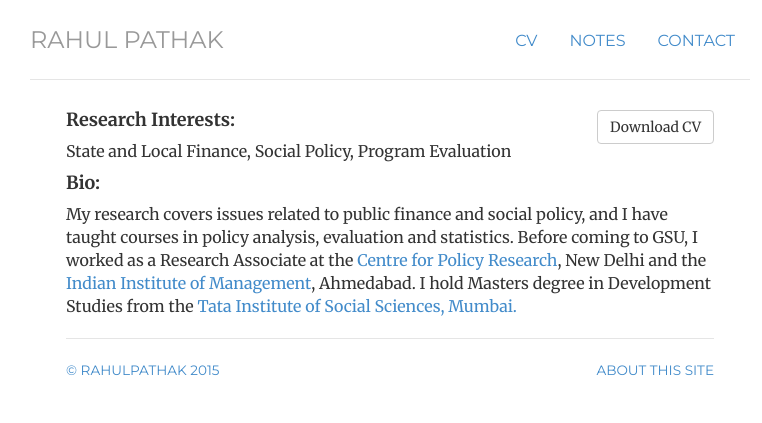
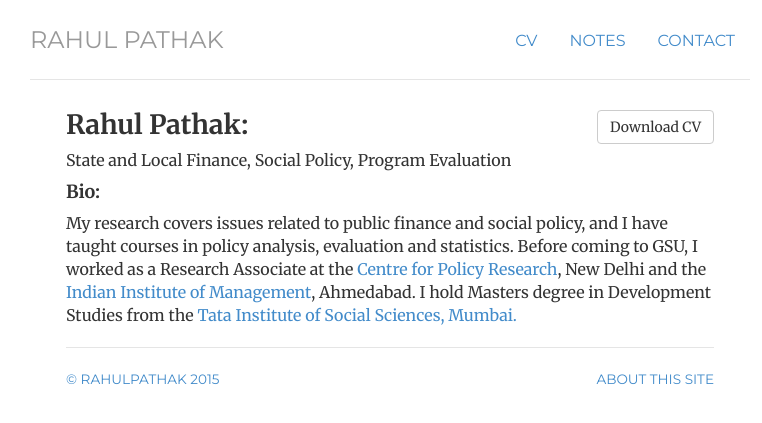
Before and after one commit to pathak-rahul/pathak-rahul.github.io, a Jekyll site: the page built from cv/index.html, in a window 1280 px wide. Shown: the top 423 px of the page, without its empty margins (250-1012 px from the left). Built offline with Jekyll 4.4.1, drawn with Linux system fonts in a browser that asks for light colours.

Commit message:
Update index.html

```diff
--- a/cv/index.html
+++ b/cv/index.html
@@ -11,7 +11,8 @@ description: Current CV for Rahul Pathak.
 <div class="cv">
 	<a href="/files/rpathak-cv.pdf" class="btn btn-default pull-right" title="Download CV as PDF">Download CV</a>
 	<div itemscope itemtype="http://data-vocabulary.org/Person">
-	<span itemprop="name"><h4>Research Interests:</h4></span>
+
+	<span itemprop="name"><h2>Rahul Pathak:</h2></span>
 	<p> State and Local Finance, Social Policy, Program Evaluation</p>
 
 	<span itemprop="name"><h4>Bio:</h4></span>
```
